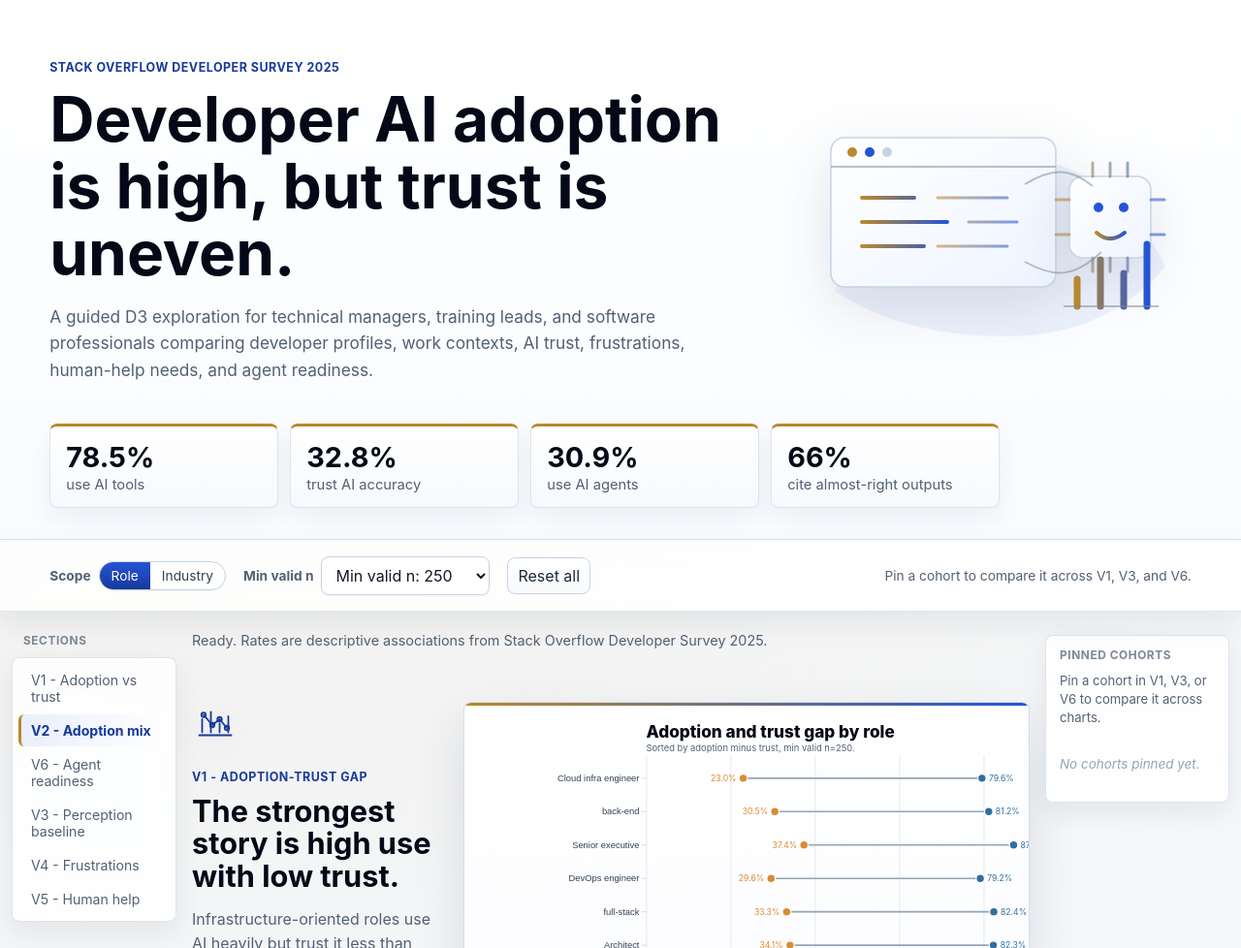
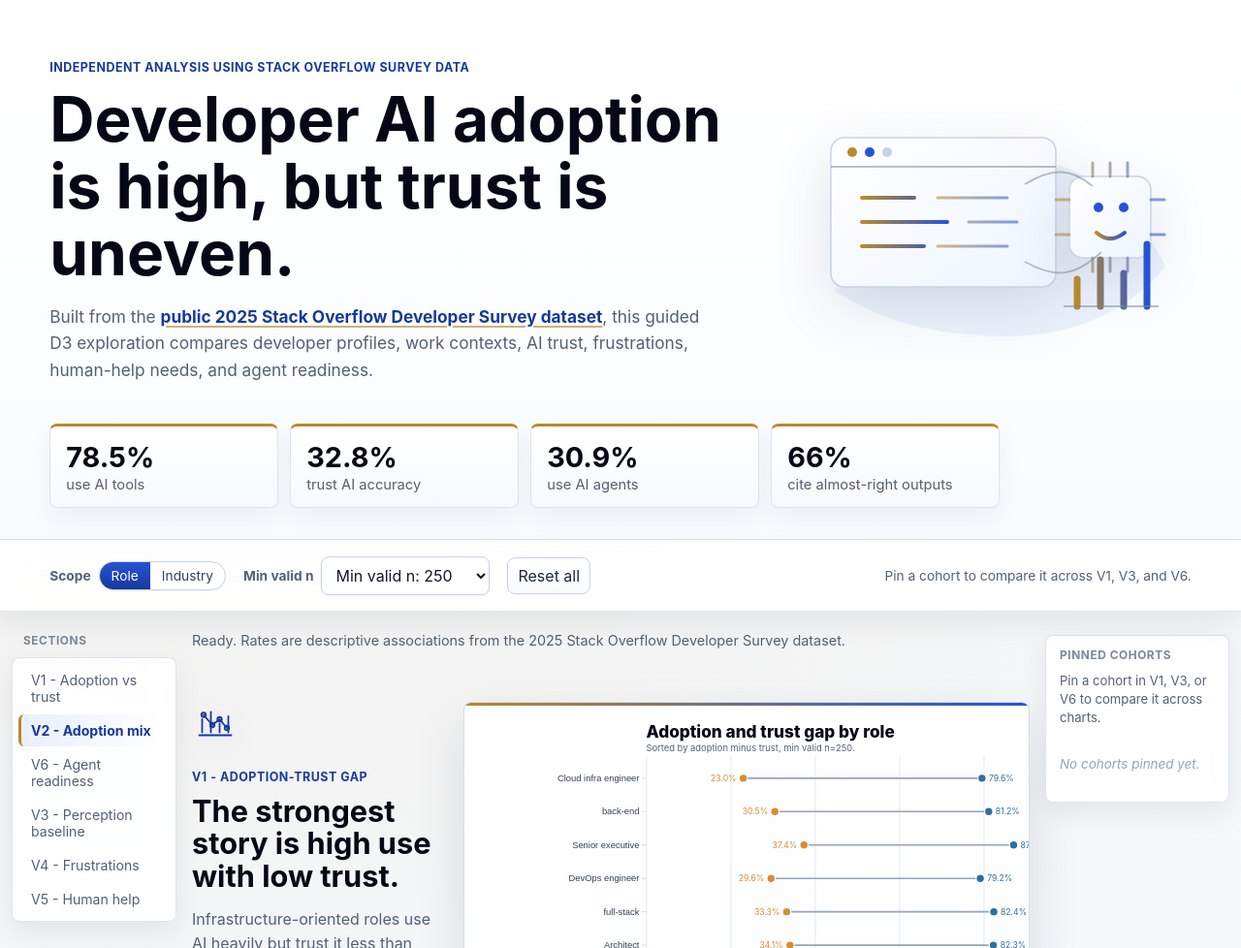
Before and after one commit to R3ivil/inf8808E-project-team10, a website built with Vite: page index.html in a window 1280 px wide. Shown: the top 978 px of the page at 97% size. Built offline with nearby package versions, Linux system fonts and the light colour scheme.

Commit message:
feat: update README and HTML for clarity, enhance source link styling in CSS

```diff
--- a/index.html
+++ b/index.html
@@ -67,10 +67,12 @@
     <header class="site-header" id="top">
       <div class="hero-shell">
         <div class="hero">
-          <p class="eyebrow">Stack Overflow Developer Survey 2025</p>
+          <p class="eyebrow">Independent analysis using Stack Overflow survey data</p>
           <h1>Developer AI adoption is high, but trust is uneven.</h1>
           <p>
-            A guided D3 exploration for technical managers, training leads, and software professionals comparing developer profiles, work contexts, AI trust, frustrations, human-help needs, and agent readiness.
+            Built from the
+            <a class="source-link" href="https://survey.stackoverflow.co" target="_blank" rel="noreferrer">public 2025 Stack Overflow Developer Survey dataset</a>,
+            this guided D3 exploration compares developer profiles, work contexts, AI trust, frustrations, human-help needs, and agent readiness.
           </p>
         </div>
         <svg class="hero-visual" viewBox="0 0 420 270" role="img" aria-label="Abstract code, AI, and analytics illustration">
@@ -268,7 +270,9 @@
         <section class="method-note" aria-label="Methodological notes">
           <h2>Methodological notes</h2>
           <p>
-            Results are descriptive associations from a voluntary Stack Overflow survey, not causal evidence. Missing and NA responses are excluded from chart denominators. Multi-select fields use respondent denominators and do not sum to 100%.
+            This independent class project visualizes derived aggregates from the
+            <a class="source-link" href="https://survey.stackoverflow.co" target="_blank" rel="noreferrer">public 2025 Stack Overflow Developer Survey dataset</a>.
+            Results are descriptive associations, not causal evidence. Missing and NA responses are excluded from chart denominators, and multi-select fields do not sum to 100%.
           </p>
         </section>
       </main>
--- a/src/main.js
+++ b/src/main.js
@@ -196,7 +196,7 @@
 
   setText(
     '#status',
-    'Ready. Rates are descriptive associations from Stack Overflow Developer Survey 2025.',
+    'Ready. Rates are descriptive associations from the 2025 Stack Overflow Developer Survey dataset.',
   )
 }
 
--- a/src/styles/style.css
+++ b/src/styles/style.css
@@ -395,6 +395,20 @@
 
 p {
   line-height: 1.6;
+}
+
+.source-link {
+  color: var(--accent-deep);
+  font-weight: 700;
+  text-decoration-color: rgba(184, 137, 45, 0.65);
+  text-decoration-thickness: 2px;
+  text-underline-offset: 3px;
+}
+
+.source-link:hover,
+.source-link:focus {
+  color: var(--accent);
+  text-decoration-color: currentColor;
 }
 
 .hero p:not(.eyebrow) {
```
Also changed, not shown: README.md.
